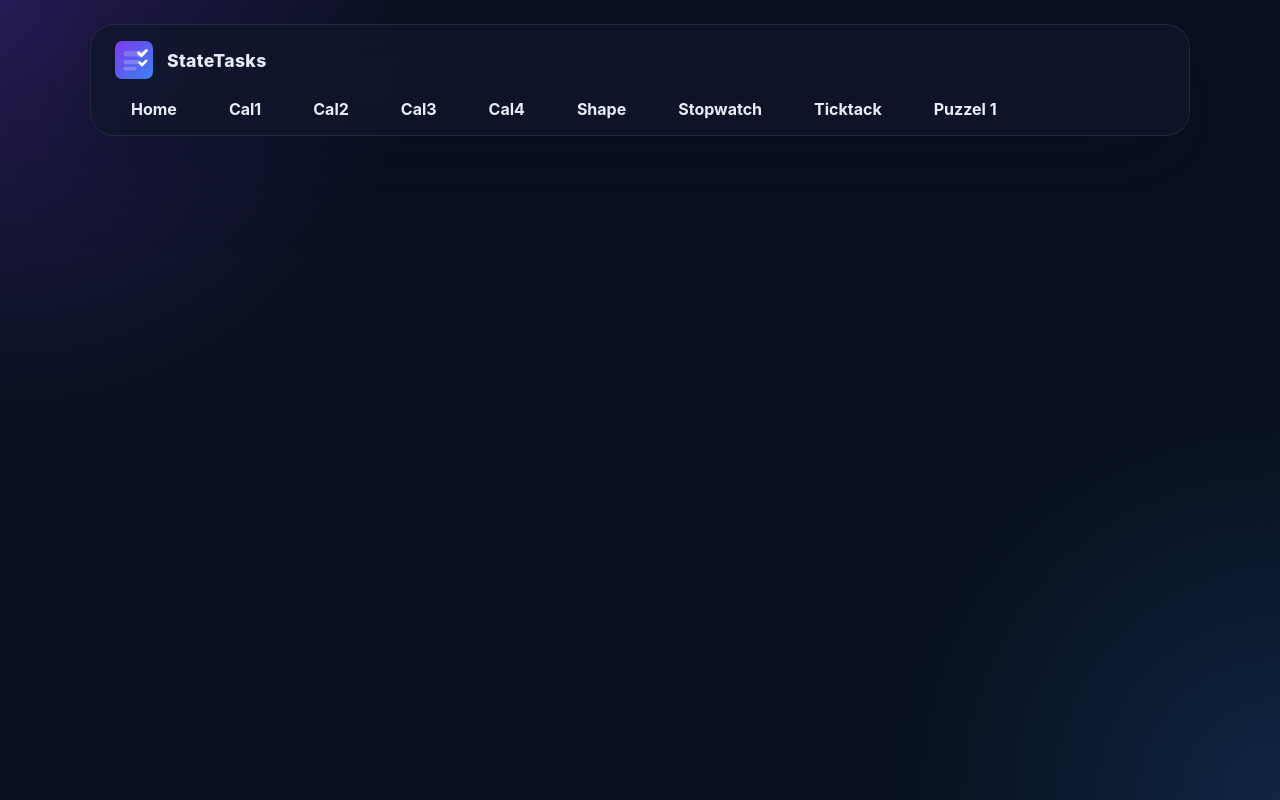
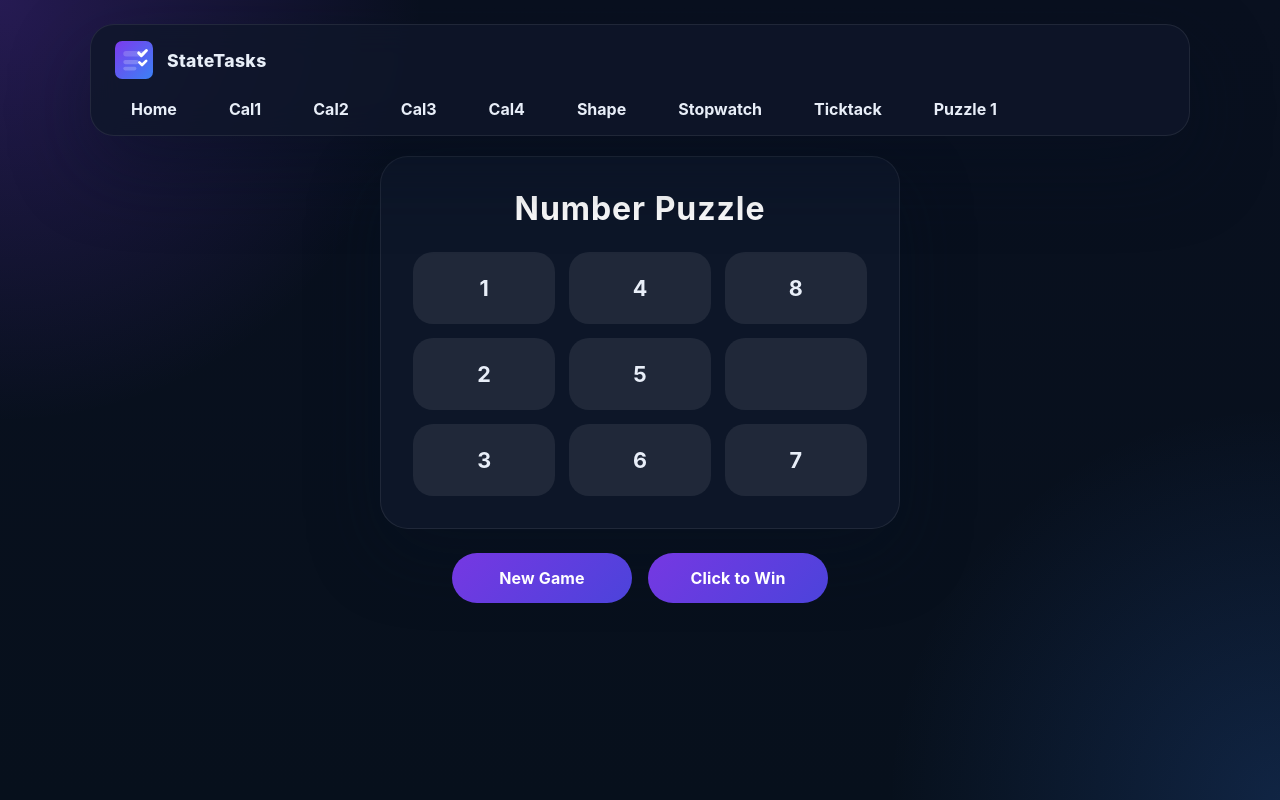
Before and after one commit to dhruvinviru/statetasks, a React (Create React App) app: page /Puzzle1 in a window 1280 px wide. Built offline with nearby package versions, Linux system fonts and the light colour scheme.

Commit message:
Puzzel 1 completed

```diff
--- a/src/App.css
+++ b/src/App.css
@@ -334,6 +334,15 @@ input {
   filter: brightness(1.06);
   box-shadow: 0 18px 35px rgba(124, 58, 237, 0.25);
   transform: translateY(-1px);
+}
+
+.tick-tack-footer .restart {
+  min-width: 180px;
+  letter-spacing: 0.01em;
+}
+
+.tick-tack .btn {
+  width: 100%;
 }
 
 @media (max-width: 560px) {
--- a/src/App.js
+++ b/src/App.js
@@ -11,7 +11,7 @@ import Cal4 from './component/Cal4';
 import Shape from './component/Shape';
 import Stopwatch from './component/Stopwatch';
 import Ticktack from './component/Ticktack';
-import Puzzel1 from './component/Puzzel1';
+import Puzzle1 from './component/Puzzle1';
 
 const menuItems = [
   { name: 'Home', path: '/' },
@@ -22,7 +22,7 @@ const menuItems = [
   { name: 'Shape', path: '/Shape' },
   { name: 'Stopwatch', path: '/Stopwatch' },
   { name: 'Ticktack', path: '/Ticktack' },
-  { name: 'Puzzel 1',path:'/Puzzel1'}
+  { name: 'Puzzle 1',path:'/Puzzle1'}
 ];
 
 function App() {
@@ -38,7 +38,7 @@ function App() {
         <Route path="/Shape" element={<Shape />} />
         <Route path="/Stopwatch" element={<Stopwatch />} />
         <Route path="/Ticktack" element={<Ticktack />} />
-        <Route path="/Puzzel1" element={<Puzzel1 />} />
+        <Route path="/Puzzle1" element={<Puzzle1 />} />
       </Routes>
       <Analytics />
       <SpeedInsights />
--- a/src/component/Puzzel1.jsx
+++ b/src/component/Puzzle1.jsx
@@ -1,7 +1,9 @@
 import React, { useState } from 'react'
 
+let arr = [0, 1, 2, 3, 4, 5, 6, 7, 8];
+let winCondition = [1, 2, 3, 4, 5, 6, 7, 8, '']
+
 function NewGame() {
-    let arr = [0, 1, 2, 3, 4, 5, 6, 7, 8];
     var finalarr = new Array();
     var ranarr = new Array();
 
@@ -11,7 +13,7 @@ function NewGame() {
             ranarr[i] = Math.floor(Math.random() * 10)
         )
     })
-    // Add Random Value in FinalArray with Dublicate Value Sorting
+    // Add Random Value in FinalArray with Duplicate Value Sorting
     ranarr.map((val, i) => {
         return (
             ranarr[i] !== 9 && ranarr[i] !== undefined && !finalarr.includes(ranarr[i]) ? finalarr.push(ranarr[i]) : null
@@ -33,43 +35,55 @@ function NewGame() {
     return finalarr
 }
 
-function Puzzel1() {
-    var finalarr = NewGame()
-    const [btn, setBtn] = useState(NewGame)
+function Puzzle1() {
+    const [btn, setBtn] = useState(NewGame())
 
     const newgame = () => {
-        setBtn(finalarr)
+        setBtn(NewGame())
     }
 
     const click = (index) => {
-        let a = '';
-        if(btn[index - 1] === ''){
-            console.log(btn[index])
-            console.log(btn[index - 1]);
-            console.log(index);
-            console.log(a);
+        let swaper = [...btn]
+        if (!win()) {
+            if (btn[index] !== '' && index % 3 !== 0 && btn[index - 1] === '') {
+                [swaper[index], swaper[index - 1]] = [swaper[index - 1], swaper[index]]
+                setBtn(swaper)
+            }
+            if (btn[index] !== '' && index % 3 !== 2 && btn[index + 1] === '') {
+                [swaper[index], swaper[index + 1]] = [swaper[index + 1], swaper[index]]
+                setBtn(swaper)
+            }
+            if (btn[index] !== '' && index >= 3 && btn[index - 3] === '') {
+                [swaper[index], swaper[index - 3]] = [swaper[index - 3], swaper[index]]
+                setBtn(swaper)
+            }
+            if (btn[index] !== '' && index < 6 && btn[index + 3] === '') {
+                [swaper[index], swaper[index + 3]] = [swaper[index + 3], swaper[index]]
+                setBtn(swaper)
+            }
             console.log(btn);
 
-            a = btn[index]
-            btn[index] = btn[index - 1]
-            btn[index - 1] = a
-
-            setBtn(btn)
-
-            console.log(btn[index])
-            console.log(btn[index - 1]);
-            console.log(index);
-            console.log(a);
-            console.log(btn);
+        } else {
+            const alertgame = window.confirm('Your Win!\nFor Start New Game Click Ok')
+            if(alertgame){
+                newgame()
+            }
         }
-
     }
 
+    const win = () => {
+        if (btn === winCondition) {
+            return true
+        }
+    }
+    const directwin = () => {
+        setBtn(winCondition)
+    }
     return (
         <>
             <div className='tick-tack'>
                 <div>
-                    <h1>Number Puzzel</h1>
+                    <h1>Number Puzzle</h1>
                 </div>
                 <div>
                     {btn.map((val, i) => (
@@ -86,9 +100,10 @@ function Puzzel1() {
             </div>
             <div className='tick-tack-footer'>
                 <button onClick={newgame} className='restart'>New Game</button>
+                <button onClick={directwin} className='restart'>Click to Win</button>
             </div>
         </>
     )
 }
 
-export default Puzzel1
+export default Puzzle1
```
Also changed, not shown: package.json (+8 -0 lines), src/component/Ticktack.jsx (+0 -8 lines), 1 other file (tests, documents, lock files or other folders).
